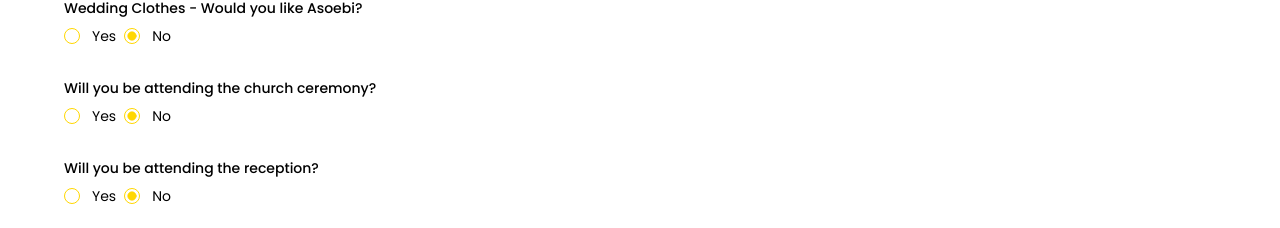
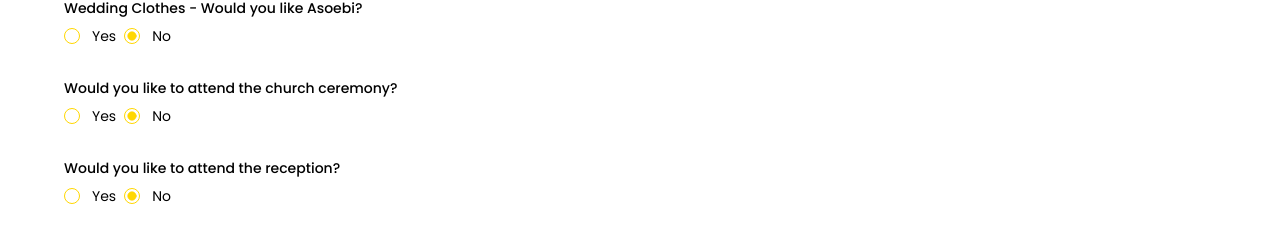
Before and after one commit to Femlol1/wedding, a Next.js app: page /rsvp in a window 1280 px wide. Shown: the part 1152-1380 px from the top of the page. Built offline with nearby package versions, Linux system fonts and the light colour scheme; no server answers.

Commit message:
update rsvp

```diff
--- a/app/(root)/page.tsx
+++ b/app/(root)/page.tsx
@@ -60,7 +60,7 @@ const WelcomePage: React.FC = () => {
       <section className="flex items-center justify-center flex-grow relative z-10">
         <div className="bg-black bg-opacity-10 p-4 flex flex-col items-center justify-center">
           <h1 className="text-2xl text-center text-white mt-8">Together with their families</h1>
-          <h1 className="text-5xl font-bold text-center text-white">Tolu <span className='text-sm'>and</span> Ope</h1>
+          <h1 className="text-3xl font-bold text-center text-white">Tolu <span className='text-sm'>and</span> Ope</h1>
           <p className="text-center text-white mt-4">Invite you to their wedding <br /> Saturday 22nd March 2025</p>
           <div className="text-center mt-8">
             <Link href="/rsvp">
--- a/components/shared/RSVPForm.tsx
+++ b/components/shared/RSVPForm.tsx
@@ -361,7 +361,7 @@ export function RSVPForm() {
                         name="church"
                         render={({ field }) => (
                             <FormItem>
-                                <FormLabel>Will you be attending the church ceremony?</FormLabel>
+                                <FormLabel>Would you like to attend the church ceremony?</FormLabel>
                                 <FormControl>
                                     <RadioGroup
                                         onValueChange={field.onChange}
@@ -391,7 +391,7 @@ export function RSVPForm() {
                         name="reception"
                         render={({ field }) => (
                             <FormItem>
-                                <FormLabel>Will you be attending the reception?</FormLabel>
+                                <FormLabel>Would you like to attend the reception?</FormLabel>
                                 <FormControl>
                                     <RadioGroup
                                         onValueChange={field.onChange}
```
